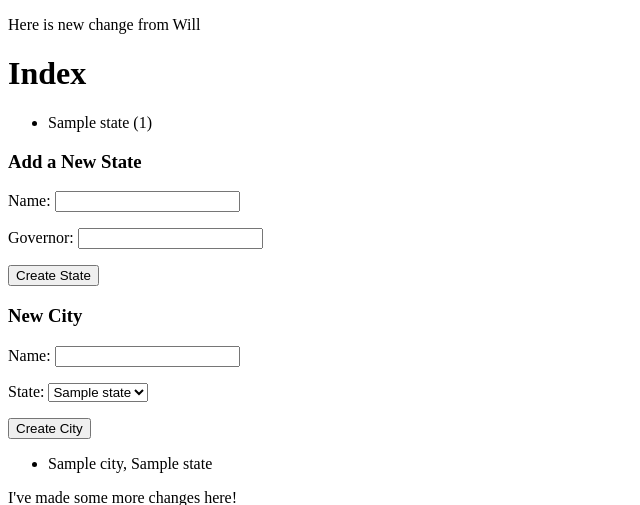
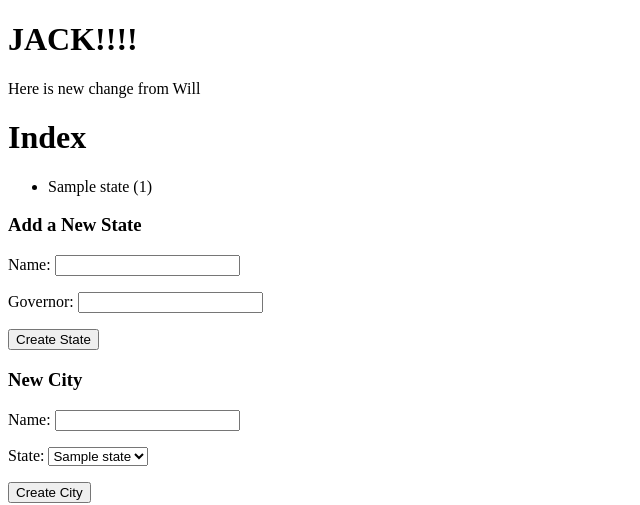
Before and after one commit to madjaqk/collab_demo, a Django app: template apps/states/templates/states/index.html in a window 1280 px wide. Shown: the top 505 px of the page, without its empty margins (0-640 px from the left). Run offline with Django 3.2, Linux system fonts and the light colour scheme; the template is opened without the code that fills it: values that come from a table or form of the project are taken from there, others are empty; tables that the repository leaves empty hold one stand-in row (values such as "Sample post"); parts of the project's set-up code (start-up, migrations or seed data) failed here and were passed over.

Commit message:
changes states/index.html again

```diff
--- a/apps/states/templates/states/index.html
+++ b/apps/states/templates/states/index.html
@@ -4,6 +4,7 @@
 		<title></title>
 	</head>
 	<body>
+		<h1>JACK!!!!</h1>
 		<p>Here is new change from Will</p>
 		<h1>Index</h1>
 		<ul>
```
